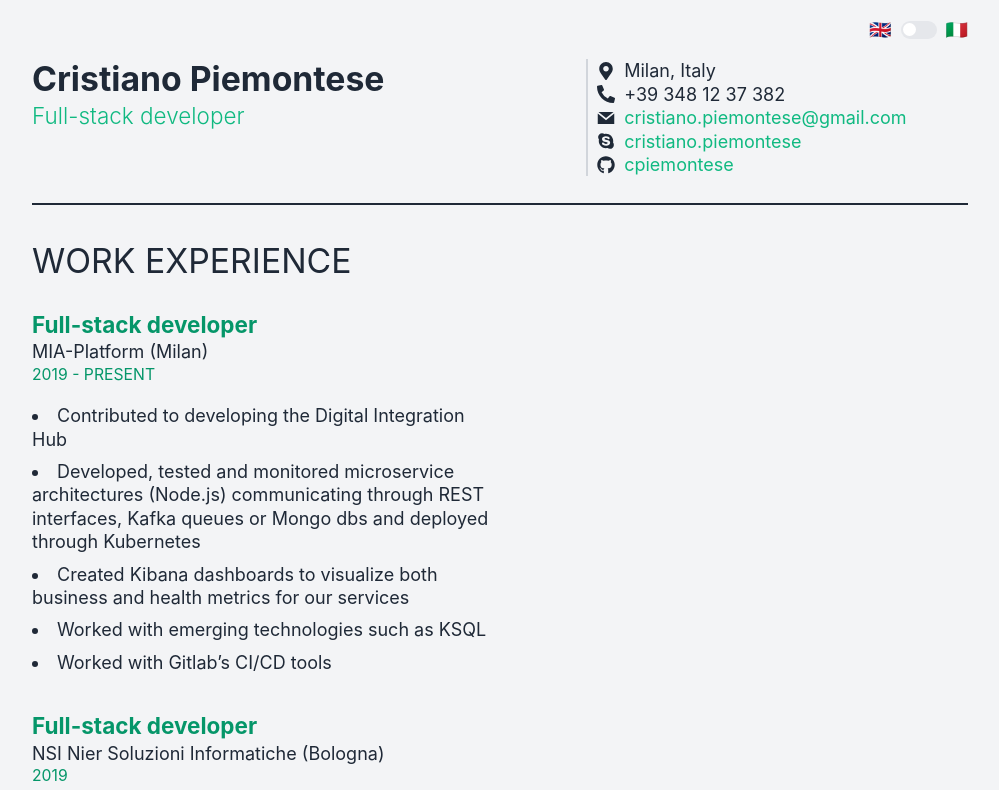
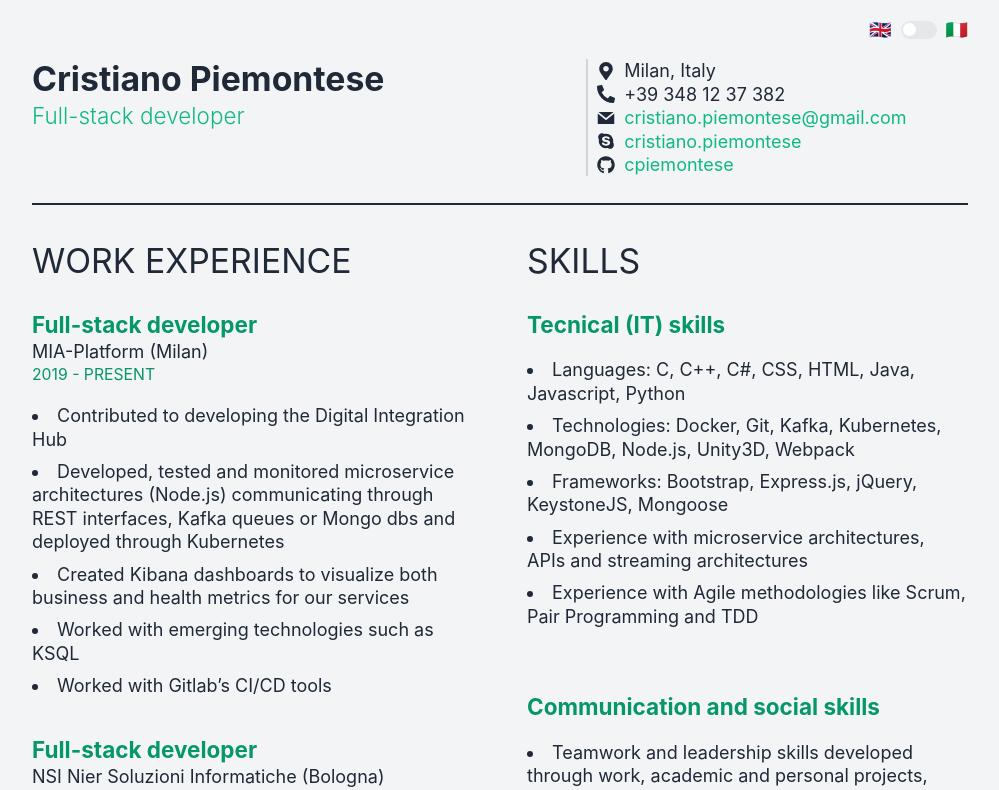
Before and after one commit to cpiemontese/cpiemontese.github.io, a Next.js app: page / in a window 1280 px wide. Shown: the top 790 px of the page, without its empty margins (140-1139 px from the left). Built offline with nearby package versions, Linux system fonts and the light colour scheme.

Commit message:
add skills section

```diff
--- a/pages/index.jsx
+++ b/pages/index.jsx
@@ -63,8 +63,8 @@ export default function IndexPage() {
               </div>
             </div>
           </section>
-          <section className="flex">
-            <div className="sm:w-1/2">
+          <section className="md:flex">
+            <div className="md:w-1/2 md:mr-6">
               <SectionTitle
                 name={`${
                   lang === EN ? "Work Experience" : "Esperienza Lavorativa"
@@ -220,7 +220,101 @@ export default function IndexPage() {
                 </p>
               </CVElement>
             </div>
-            <div className="sm:w-1/2"></div>
+            <div className="md:w-1/2 md:ml-6">
+              <SectionTitle name={`${lang === EN ? "Skills" : "Competenze"}`} />
+              <CVElement
+                className="mb-14"
+                lang={lang}
+                title={lang === EN ? "Tecnical (IT) skills" : "Informatiche"}
+                list={(function () {
+                  const languages =
+                    "C, C++, C#, CSS, HTML, Java, Javascript, Python";
+                  const techs =
+                    "Docker, Git, Kafka, Kubernetes, MongoDB, Node.js, Unity3D, Webpack";
+                  const frameworks =
+                    "Bootstrap, Express.js, jQuery, KeystoneJS, Mongoose";
+
+                  return [
+                    {
+                      [EN]: `Languages: ${languages}`,
+                      [IT]: `Linguaggi: ${languages}`,
+                    },
+                    {
+                      [EN]: `Technologies: ${techs}`,
+                      [IT]: `Tecnologie: ${techs}`,
+                    },
+                    {
+                      [EN]: `Frameworks: ${frameworks}`,
+                      [IT]: `Frameworks: ${frameworks}`,
+                    },
+                    {
+                      [EN]:
+                        "Experience with microservice architectures, APIs and streaming architectures",
+                      [IT]:
+                        "Esperienza con architetture a microservizi, APIs e architetture di streaming",
+                    },
+                    {
+                      [EN]:
+                        "Experience with Agile methodologies like Scrum, Pair Programming and TDD",
+                      [IT]:
+                        "Esperienza con metodologie Agili tra cui Scrum, Pair Programming e TDD",
+                    },
+                  ];
+                })()}
+              />
+              <CVElement
+                className="mb-14"
+                lang={lang}
+                title={
+                  lang === EN
+                    ? "Communication and social skills"
+                    : "Relazionali e organizzative"
+                }
+                list={[
+                  {
+                    [EN]: `Teamwork and leadership skills developed through work,
+                    academic and personal projects, such as the participation
+                    to Google Hash Code 2018 and 2019`,
+                    [IT]: `Ottime capacità di lavoro di squadra sviluppate non
+                    solo attraverso esperienze lavorative ma anche progetti
+                    accademici e partecipazione a eventi come Google Hash
+                    Code 2018 e 2019.`,
+                  },
+                  {
+                    [EN]: `Good communication and listening skills gained through
+                    work experiences, I had to collaborate with both expert
+                    and non expert clients`,
+                    [IT]: `Buone capacità di comunicazione col cliente, sviluppate
+                    attraverso esperienze lavorative, grazie all’interazione con
+                    clienti tecnici e non tecnici.`,
+                  },
+                  {
+                    [EN]: `Excellent problem solving abilities and learning
+                    predisposition: thanks to both my academic studies and
+                    personal disposition I am eager to learn new concepts,
+                    technologies and languages`,
+                    [IT]: `Ottime capacità di problem solving e attitudine
+                    all’apprendimento di nuovi concetti, tecnologie e
+                    linguaggi.`,
+                  },
+                ]}
+              />
+              <CVElement
+                className="mb-14"
+                lang={lang}
+                title={lang === EN ? "Languages" : "Linguistiche"}
+                list={[
+                  {
+                    [EN]: "Italian: mother tongue",
+                    [IT]: "Italiano: madrelingua",
+                  },
+                  {
+                    [EN]: "English: C1 (advanced)",
+                    [IT]: "Inglese: C1 (advanced)",
+                  },
+                ]}
+              />
+            </div>
           </section>
         </>
       )}
```
